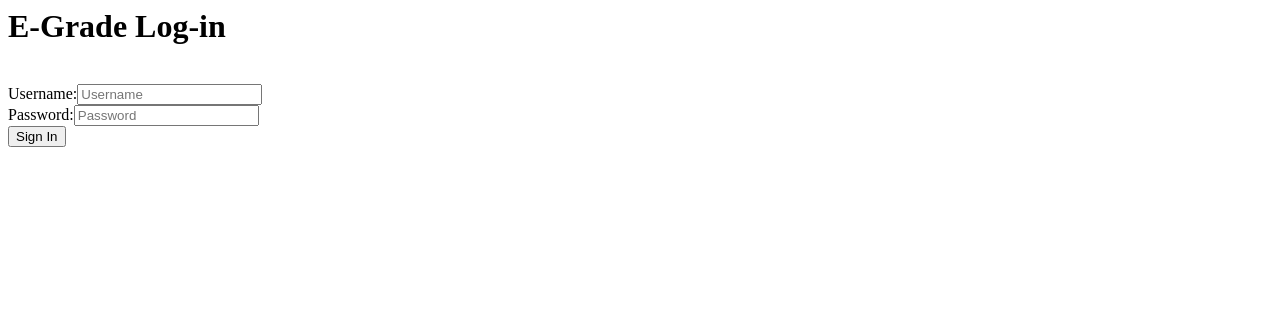
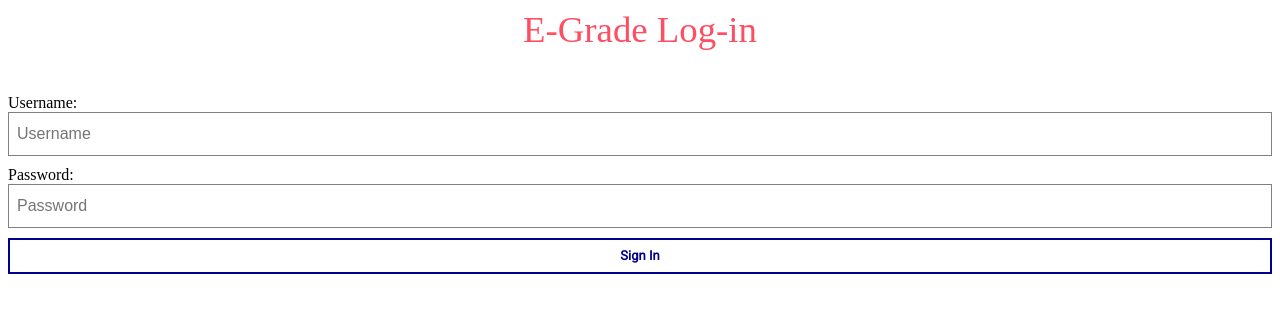
Before and after one commit to dibg/E-Grade2, a PHP site: page / in a window 1280 px wide. Shown: the top 313 px of the page. Run offline with PHP 8.4, Linux system fonts and the light colour scheme.

Commit message:
login complete

```diff
--- /dev/null
+++ b/accessDenied.php
@@ -0,0 +1,2 @@
+<h1>You are not authorized to access this page!</h1>
+<?php
--- a/administrator.php
+++ b/administrator.php
@@ -1 +1,4 @@
 <?php
+    include 'functions.php';
+    checkAndRedirectNotAuthorizedUsers($_SESSION, "ADMIN");
+    echo "you are in the admin page";
--- a/login.php
+++ b/login.php
@@ -1,3 +1,5 @@
+<link rel="stylesheet" href="stylesheet.css">
+
 <form action="loginSubmit.php" method="post">
     <h1> E-Grade Log-in</h1><br>
     Username:<input type="text" name="username" id="username"  placeholder="Username"><br>
@@ -6,3 +8,6 @@
 </form>
 
 <?php
+include 'functions.php';
+    clearSession();
+?>
--- a/professor.php
+++ b/professor.php
@@ -1 +1,5 @@
 <?php
+    include 'functions.php';
+    checkAndRedirectNotAuthorizedUsers($_SESSION, "PROFESSOR");
+
+    echo "you are in the professor page";
--- a/secretary.php
+++ b/secretary.php
@@ -1 +1,5 @@
 <?php
+    include 'functions.php';
+    checkAndRedirectNotAuthorizedUsers($_SESSION, "SECRETARY");
+
+    echo "you are in the secretary page";
--- a/student.php
+++ b/student.php
@@ -1 +1,4 @@
 <?php
+    include 'functions.php';
+    checkAndRedirectNotAuthorizedUsers($_SESSION, "STUDENT");
+    echo "you are in the student page";
--- a/stylesheet.css
+++ b/stylesheet.css
@@ -0,0 +1,71 @@
+@import url(http://fonts.googleapis.com/css?family=Roboto:400,100);
+
+h1 {
+    font-weight: 100;
+    text-align: center;
+    font-size: 2.3em;
+    color: #ff4e62;
+
+}
+
+input[type=submit] {
+    width: 100%;
+    display: block;
+    margin-bottom: 10px;
+    position: relative;
+}
+
+input[type=text], input[type=password] {
+    height: 44px;
+    font-size: 16px;
+    color: blue;
+    width: 100%;
+    margin-bottom: 10px;
+    -webkit-appearance: none;
+    background: white;
+    border: 1px solid grey;
+    padding: 0 8px;
+    box-sizing: border-box;
+    -moz-box-sizing: border-box;
+}
+
+input[type=text]:hover, input[type=password]:hover {
+    border: 1px solid grey;
+    color: blue;
+    -moz-box-shadow: inset 0 1px 2px black;
+    -webkit-box-shadow: inset 0 1px 2px black;
+    box-shadow: inset 0 1px 2px black;
+}
+
+.login {
+    text-align: center;
+    font-size: 14px;
+    font-family: 'Roboto', sans-serif;
+    font-weight: 700;
+    height: 36px;
+    padding: 0 8px;
+}
+
+.login-submit {
+
+    color: darkblue;
+    border: 2px darkblue solid;
+    background: white;
+
+    cursor: pointer;
+    text-decoration: none;
+    font-size: 13px;
+    transition: .3s;
+    -webkit-transition: .3s;
+    -moz-transition: .3s;
+    -o-transition: .3s;
+    display: inline-block;
+
+}
+
+.login-submit:hover {
+    background-color: darkblue;
+    border: 2px darkblue solid;
+    color: #fff
+
+}
```
Also changed, not shown: functions.php (added, +65 -0 lines), loginSubmit.php (+11 -1 lines).
